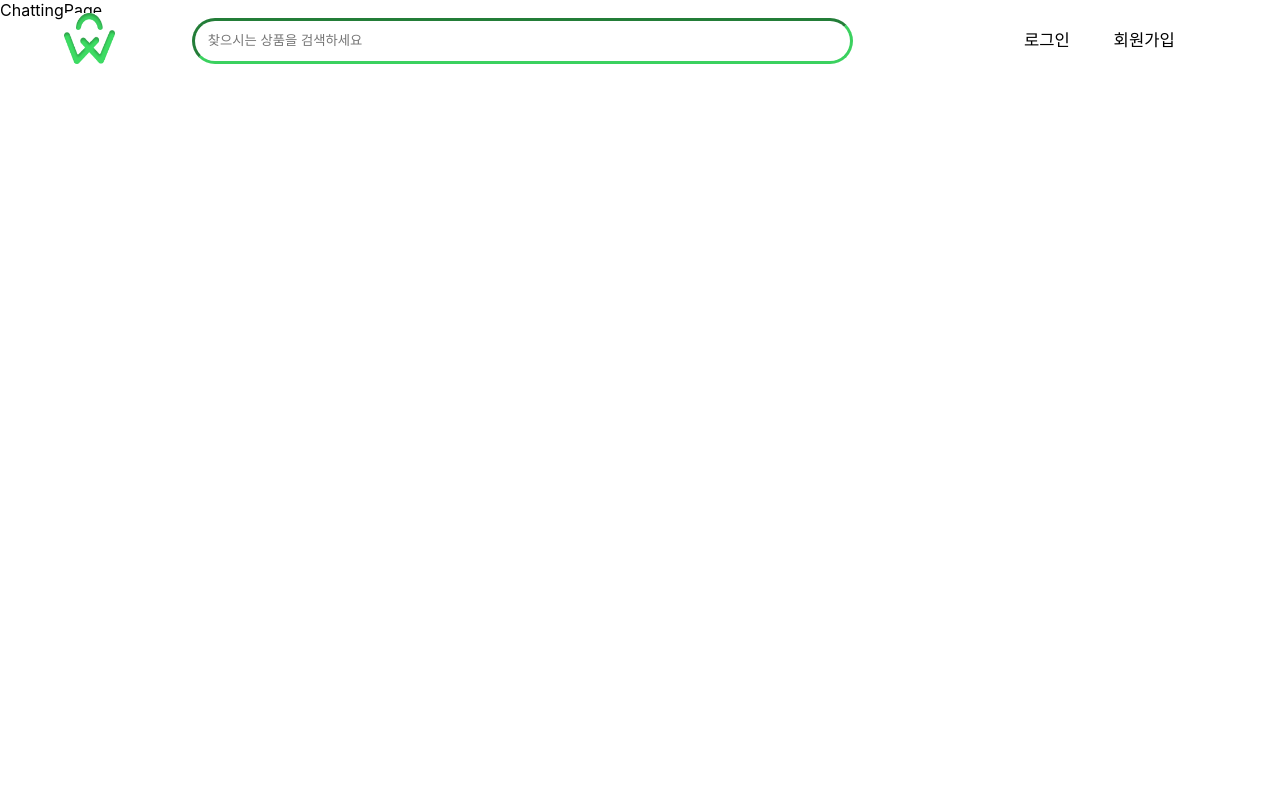
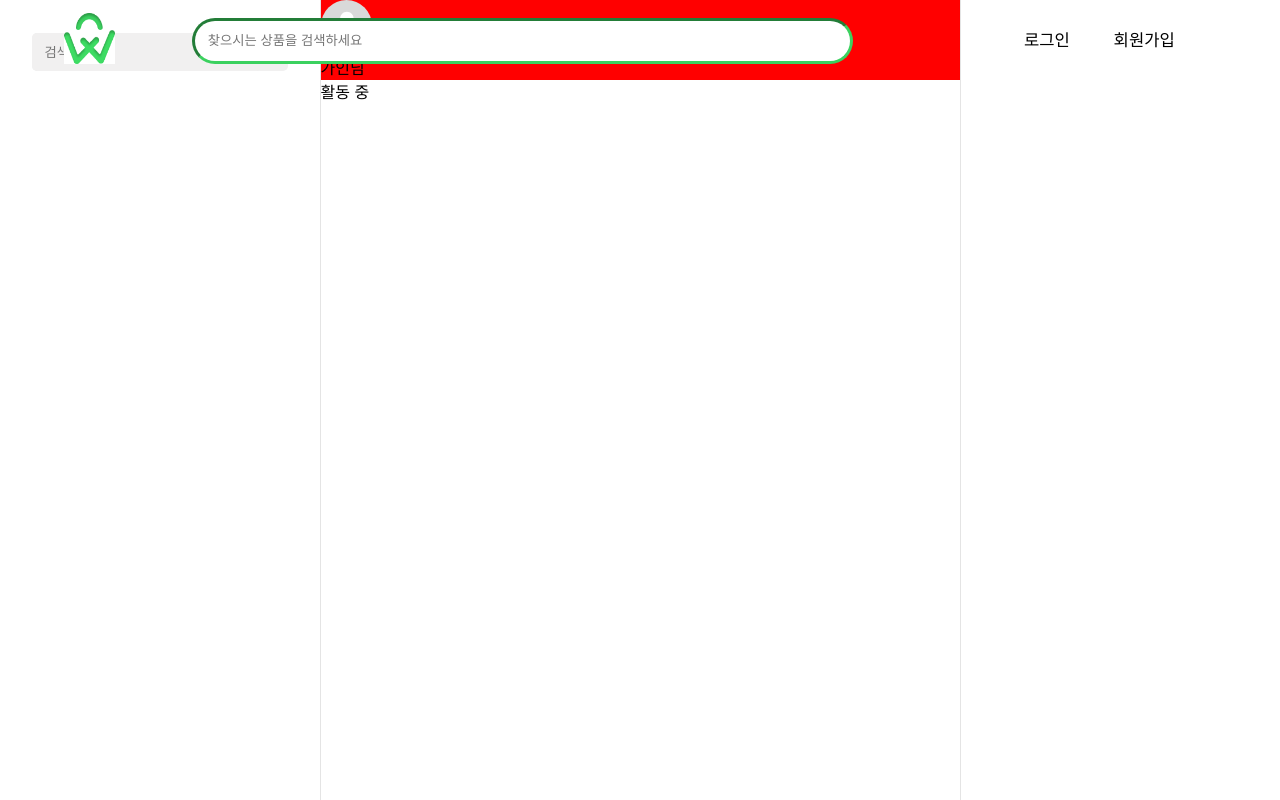
Before and after one commit to Nonabilryo/Frontend_nona, a React (Create React App) app: page /chat in a window 1280 px wide. Built offline with nearby package versions, Linux system fonts and the light colour scheme.

Commit message:
rename : create chattingPage file

```diff
--- a/src/components/Chat/ChattingPage.jsx
+++ b/src/components/Chat/ChattingPage.jsx
@@ -1,10 +1,37 @@
-import React from 'react'
-import * as S from '../../style/Chatting.style'
+import React from "react";
+import * as S from "../../style/Chatting.style";
+import userImg from "../../assets/img/user.svg";
+import searchImg from "../../assets/img/searchGray.svg";
 
 const ChattingPage = () => {
   return (
-    <div>ChattingPage</div>
-  )
-}
+    <>
+      <S.all>
+        <S.frontNlast>
+          <S.frontTop>
+            <S.searchArea>
+              <S.search
+              type="text"
+              placeholder="검색"></S.search>
+              <S.searchImg src={searchImg} />
+            </S.searchArea>
+          </S.frontTop>
+        </S.frontNlast>
+        <S.middle>
+          <S.middleArea>
+            <div>
+              <S.userImg src={userImg} />
+              <div>
+                <div>가인님</div>
+                <div>활동 중</div>
+              </div>
+            </div>
+          </S.middleArea>
+        </S.middle>
+        <S.frontNlast></S.frontNlast>
+      </S.all>
+    </>
+  );
+};
 
 export default ChattingPage;
--- a/src/style/Chatting.style.js
+++ b/src/style/Chatting.style.js
@@ -1,5 +1,63 @@
 import styled from "styled-components";
 
-export const All = styled.div`
+export const all = styled.div`
+  width: 100%;
+  height: 100vh;
+  display: flex;
+  justify-content: center;
+`;
+
+export const middle = styled.div`
+width: 100%;
+border-left: 1.5px solid #E4E4E4;
+border-right: 1.5px solid #E4E4E4;
+  background-color: white;
 
 `;
+
+export const frontNlast = styled.div`
+background-color: white;
+width: 50vw;
+`;
+
+export const frontTop = styled.div`
+width: 100%;
+height: 13vh;
+display: flex;
+align-items: center;
+justify-content: center;
+`;
+
+export const searchArea = styled.div`
+display: flex;
+align-items: center;
+background-color: #F1F0F0;
+border-radius: 5px;
+padding-right: 0.5vw;
+`;
+
+export const search = styled.input`
+width: 16vw;
+height: 4.5vh;
+border: none;
+outline: none;
+background-color: #F1F0F0;
+border-radius: 5px;
+padding-left: 1vw;
+padding-right: 1vw;
+color : #8F8F8F;
+`;
+
+export const searchImg = styled.img`
+width: 1.5vw;
+`;
+
+export const middleArea = styled.div`
+width: 100%;
+height: 10vh;
+background-color: red;
+`;
+
+export const userImg = styled.img`
+width: 4vw;
+`;
```
Also changed, not shown: src/assets/img/searchGray.svg (added).
